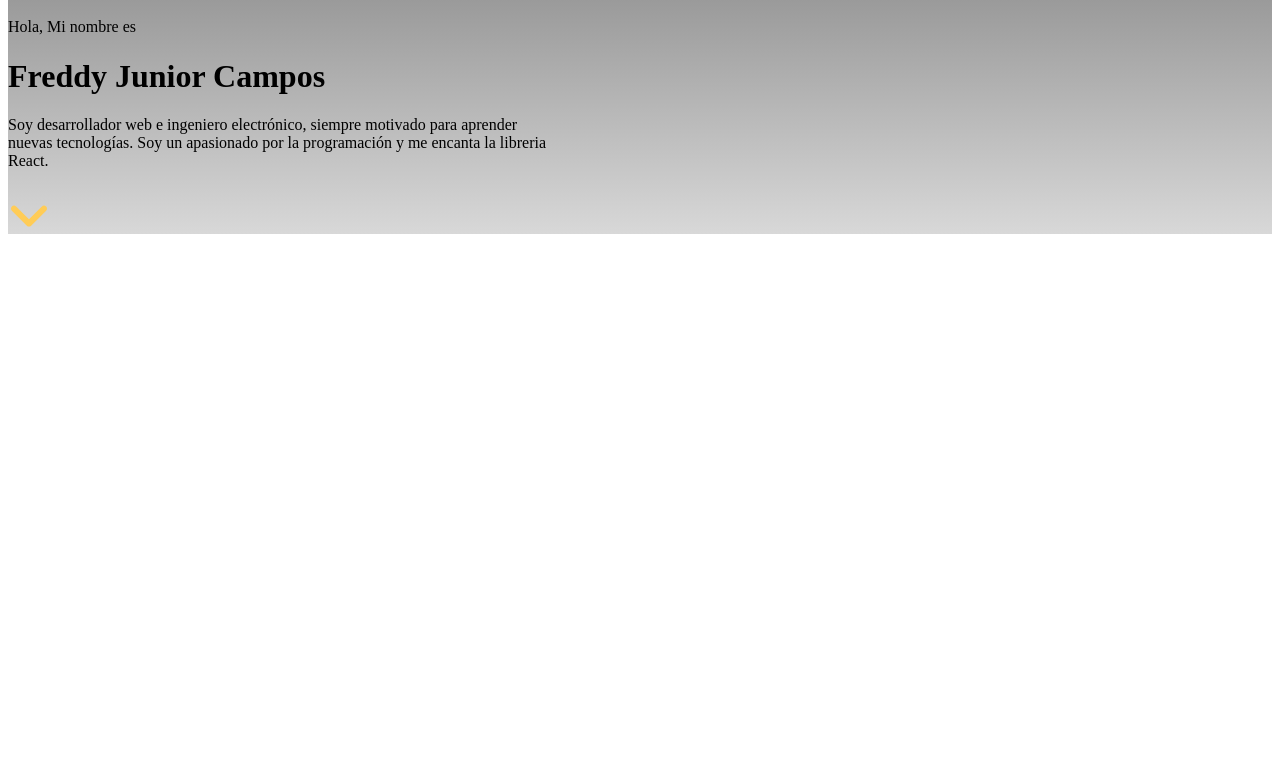
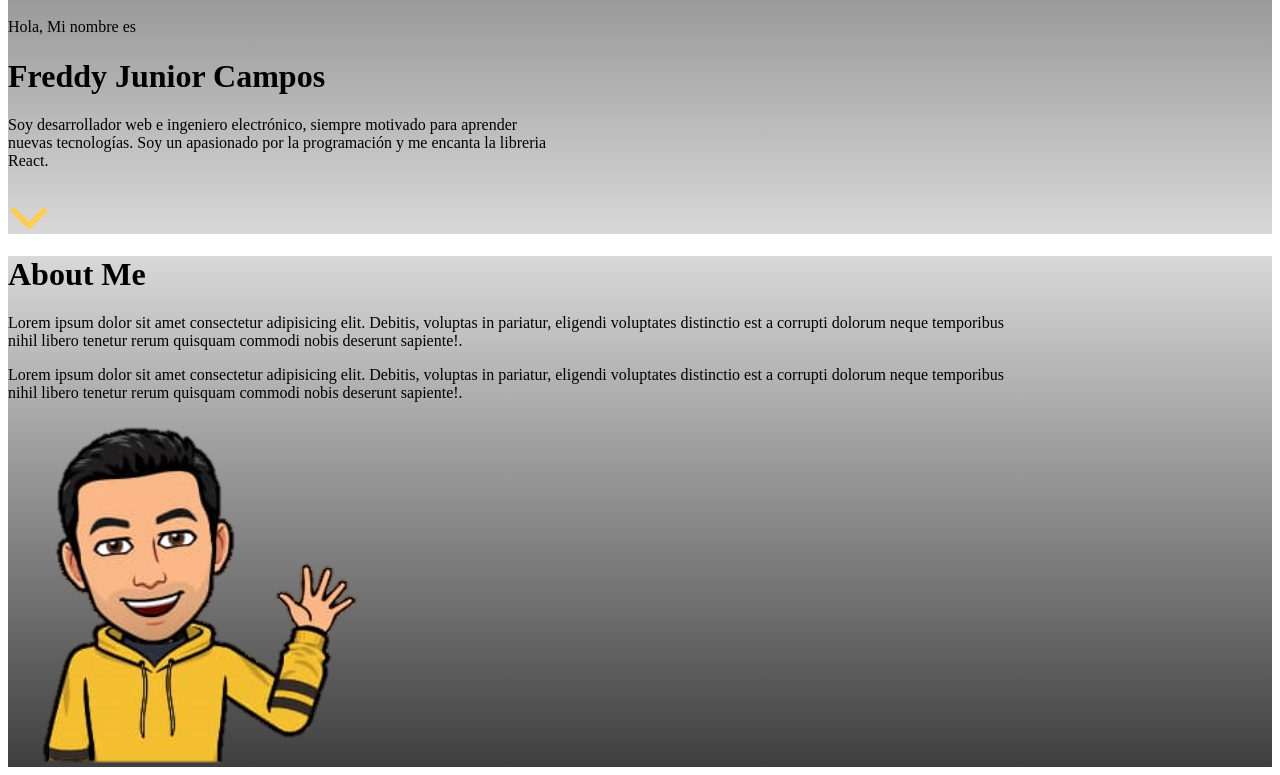
Before and after one commit to FreddyJuniorCampos/ResponsivePortfolio, a React (Create React App) app: page / in a window 1280 px wide. Shown: the part 453-1228 px from the top of the page. Before the commit the page ends 800 px from the top, so only its background shows below. Built offline with nearby package versions, Linux system fonts and the light colour scheme.

Commit message:
Added about-me design

```diff
--- /dev/null
+++ b/src/components/About.jsx
@@ -0,0 +1,62 @@
+import React from "react";
+
+import Avatar from "../assets/static/avatar1.png";
+import useQuery from "../hooks/useQuery";
+
+const About = () => {
+  const size = useQuery();
+
+  return (
+    <>
+      <div
+        className="flex justify-center"
+        style={{ background: "linear-gradient( #D8D8D8, #3F3F3F)" }}
+      >
+        <div
+          className="flex flex-col"
+          style={size === "sm" || size === "md" ? {} : { width: "80%" }}
+        >
+          <h1 id="about-me" className="text-3xl text-white mx-4 mb-8">
+            About Me
+          </h1>
+          <div className={aboutMeContainer(size)}>
+            <div
+              className="mx-4 text-justify"
+              style={{ width: "-webkit-fill-available" }}
+            >
+              <p className="text-white">
+                Lorem ipsum dolor sit amet consectetur adipisicing elit.
+                Debitis, voluptas in pariatur, eligendi voluptates distinctio
+                est a corrupti dolorum neque temporibus nihil libero tenetur
+                rerum quisquam commodi nobis deserunt sapiente!.
+              </p>{" "}
+              <p className="text-white">
+                Lorem ipsum dolor sit amet consectetur adipisicing elit.
+                Debitis, voluptas in pariatur, eligendi voluptates distinctio
+                est a corrupti dolorum neque temporibus nihil libero tenetur
+                rerum quisquam commodi nobis deserunt sapiente!.
+              </p>
+            </div>
+            <div
+              className="flex justify-center"
+              style={{ width: "-webkit-fill-available" }}
+            >
+              <img
+                src={Avatar}
+                alt="Avatar"
+                width={size === "sm" ? "250px" : "350px"}
+              />
+            </div>
+          </div>
+        </div>
+      </div>
+    </>
+  );
+};
+
+export default About;
+
+const aboutMeContainer = (size) => {
+  if (size === "sm") return "flex flex-col";
+  else return "flex justify-around";
+};
--- a/src/components/Presentation.jsx
+++ b/src/components/Presentation.jsx
@@ -17,7 +17,7 @@ const Presentation = () => {
       >
         <div className={responsiveContainer(size)}>
           <img
-            className={size === "sm" && "mt-8"}
+            className={size === "sm" ? "mt-8" : ""}
             src={Avatar}
             alt="Avatar"
             width={size === "sm" ? "250px" : "350px"}
@@ -66,9 +66,3 @@ const responsiveContainer = (size) => {
     return "flex flex-col justify-center items-center h-screen";
   else return "flex items-center justify-center h-screen";
 };
-
-const responsiveImage = (size) => {
-  if (size === "sm") return "my-8";
-  if (size === "md") return "mb-16";
-  else return "mb-16";
-};
--- a/src/views/Home.jsx
+++ b/src/views/Home.jsx
@@ -1,12 +1,14 @@
 import React from "react";
 import Header from "../components/Header";
 import Presentation from "../components/Presentation";
+import About from "../components/About";
 
 const Home = () => {
   return (
     <>
       <Header />
       <Presentation />
+      <About />
     </>
   );
 };
```
